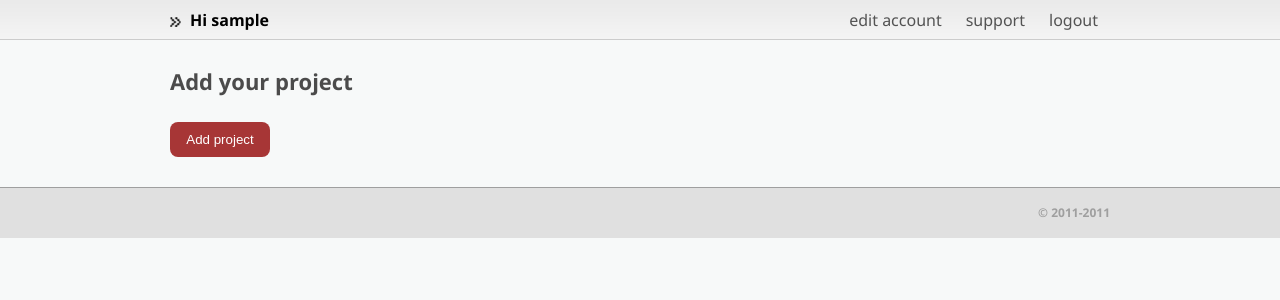
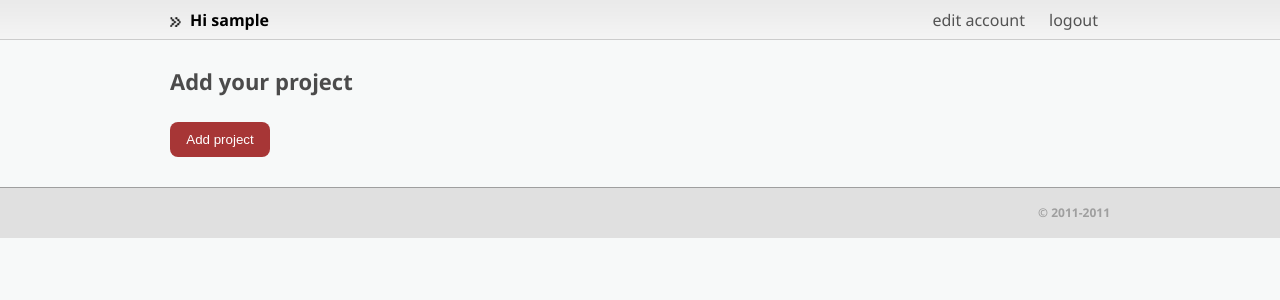
Before and after one commit to andrewsmedina/djangodash2011, a Django app: page /panel/projects/add/ in a window 1280 px wide. Shown: the part 119-419 px from the top of the page. Run offline with Django 3.2, Linux system fonts and the light colour scheme; the visitor is signed in with stand-in values (Sample User, id 1); parts of the project's set-up code (start-up, migrations or seed data) failed here and were passed over.

Commit message:
removing support item from panel menu

```diff
--- a/startdust_website/panel/templates/panel/base.html
+++ b/startdust_website/panel/templates/panel/base.html
@@ -26,7 +26,6 @@
                     </div>
                     <ul>
                         <li><a href="">edit account</a></li>
-                        <li><a href="">support</a></li>
                         <li><a href="/auth/logout/">logout</a></li>
                     </ul>
                 </div>
```
